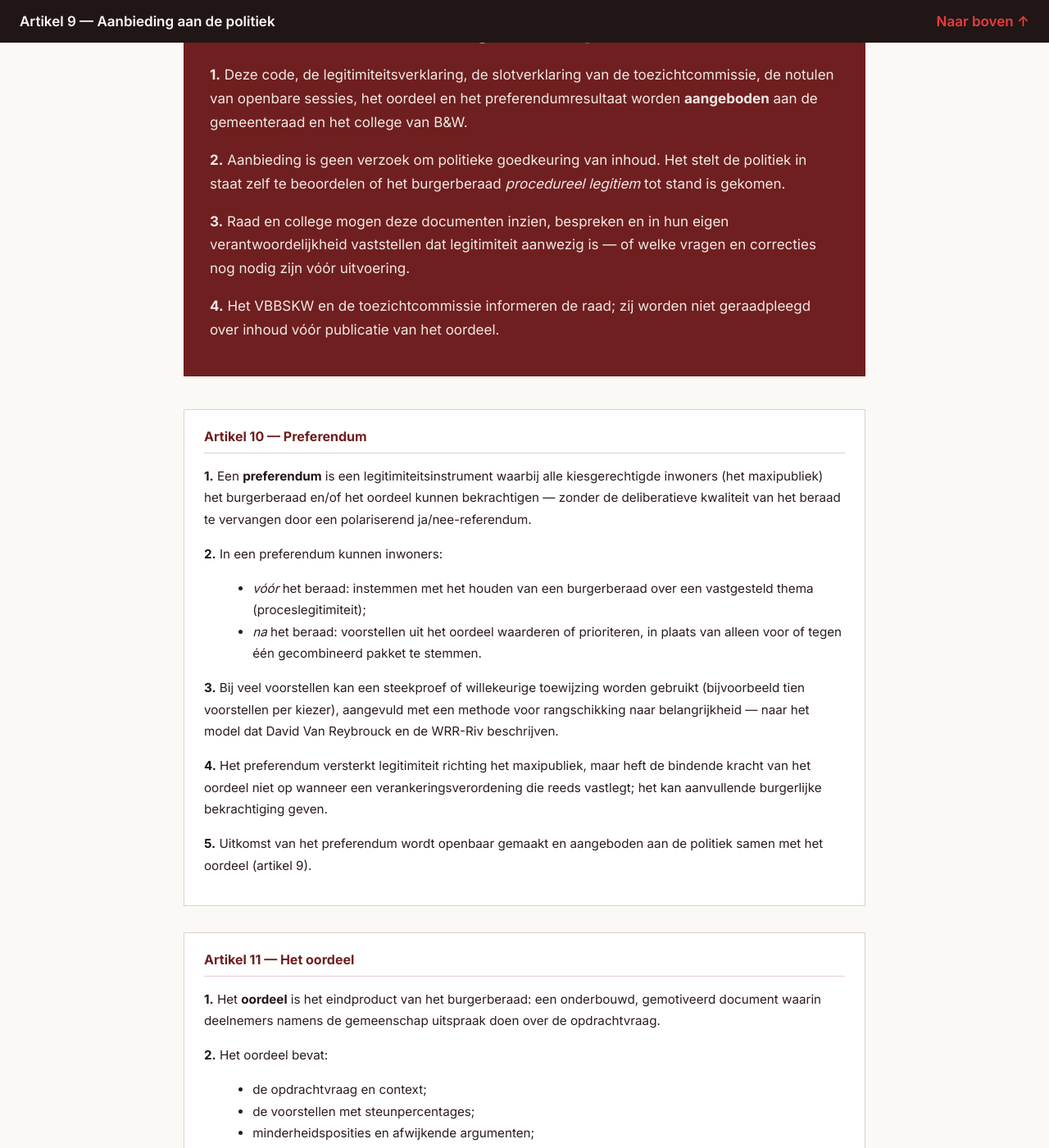
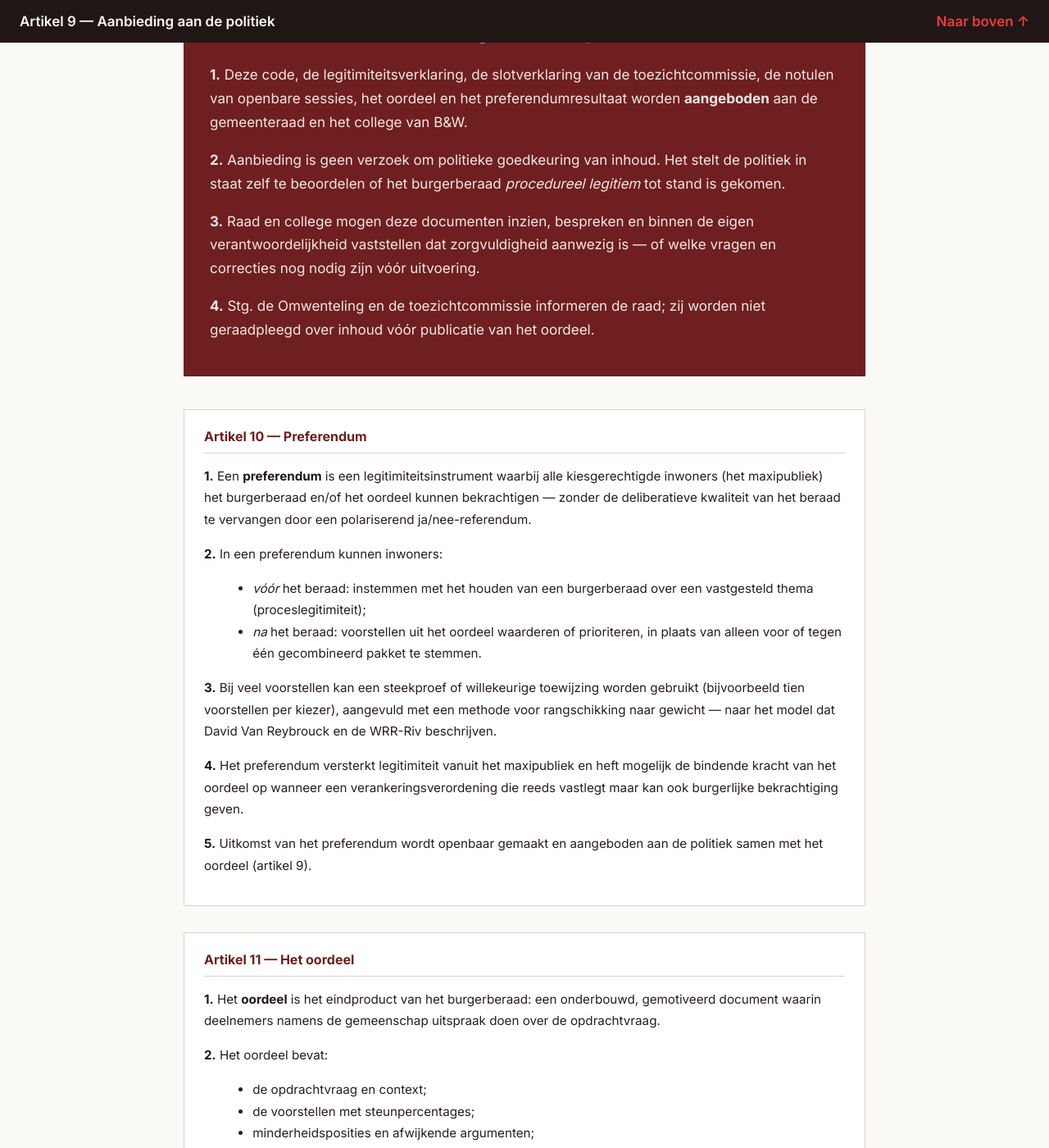
Before and after one commit to Klikblitser/Omwenteling, a Jekyll site: the page built from legitimiteitscode.html, in a window 1280 px wide and 1400 px high, scrolled down 5468 px. Shown: the whole window at 82% size. Built offline with Jekyll 4.4.1, drawn with Linux system fonts in a browser that asks for light colours.

Commit message:
legitimiteitscode

```diff
--- a/legitimiteitscode.html
+++ b/legitimiteitscode.html
@@ -147,8 +147,8 @@ burgerberaad: true
   <h2>Artikel 9 &mdash; Aanbieding aan de politiek</h2>
   <p><strong>1.</strong> Deze code, de legitimiteitsverklaring, de slotverklaring van de toezichtcommissie, de notulen van openbare sessies, het oordeel en het preferendumresultaat worden <strong>aangeboden</strong> aan de gemeenteraad en het college van B&amp;W.</p>
   <p><strong>2.</strong> Aanbieding is geen verzoek om politieke goedkeuring van inhoud. Het stelt de politiek in staat zelf te beoordelen of het burgerberaad <em>procedureel legitiem</em> tot stand is gekomen.</p>
-  <p><strong>3.</strong> Raad en college mogen deze documenten inzien, bespreken en in hun eigen verantwoordelijkheid vaststellen dat legitimiteit aanwezig is &mdash; of welke vragen en correcties nog nodig zijn vóór uitvoering.</p>
-  <p><strong>4.</strong> Het VBBSKW en de toezichtcommissie informeren de raad; zij worden niet geraadpleegd over inhoud vóór publicatie van het oordeel.</p>
+  <p><strong>3.</strong> Raad en college mogen deze documenten inzien, bespreken en binnen de eigen verantwoordelijkheid vaststellen dat zorgvuldigheid aanwezig is &mdash; of welke vragen en correcties nog nodig zijn vóór uitvoering.</p>
+  <p><strong>4.</strong> Stg. de Omwenteling en de toezichtcommissie informeren de raad; zij worden niet geraadpleegd over inhoud vóór publicatie van het oordeel.</p>
 </div>
 
 <div class="artikel" id="art10">
@@ -159,8 +159,8 @@ burgerberaad: true
     <li><em>vóór</em> het beraad: instemmen met het houden van een burgerberaad over een vastgesteld thema (proceslegitimiteit);</li>
     <li><em>na</em> het beraad: voorstellen uit het oordeel waarderen of prioriteren, in plaats van alleen voor of tegen één gecombineerd pakket te stemmen.</li>
   </ul>
-  <p><strong>3.</strong> Bij veel voorstellen kan een steekproef of willekeurige toewijzing worden gebruikt (bijvoorbeeld tien voorstellen per kiezer), aangevuld met een methode voor rangschikking naar belangrijkheid &mdash; naar het model dat David Van Reybrouck en de WRR-Riv beschrijven.</p>
-  <p><strong>4.</strong> Het preferendum versterkt legitimiteit richting het maxipubliek, maar heft de bindende kracht van het oordeel niet op wanneer een verankeringsverordening die reeds vastlegt; het kan aanvullende burgerlijke bekrachtiging geven.</p>
+  <p><strong>3.</strong> Bij veel voorstellen kan een steekproef of willekeurige toewijzing worden gebruikt (bijvoorbeeld tien voorstellen per kiezer), aangevuld met een methode voor rangschikking naar gewicht &mdash; naar het model dat David Van Reybrouck en de WRR-Riv beschrijven.</p>
+  <p><strong>4.</strong> Het preferendum versterkt legitimiteit vanuit het maxipubliek en heft mogelijk de bindende kracht van het oordeel op wanneer een verankeringsverordening die reeds vastlegt maar kan ook burgerlijke bekrachtiging geven.</p>
   <p><strong>5.</strong> Uitkomst van het preferendum wordt openbaar gemaakt en aangeboden aan de politiek samen met het oordeel (artikel 9).</p>
 </div>
 
```
